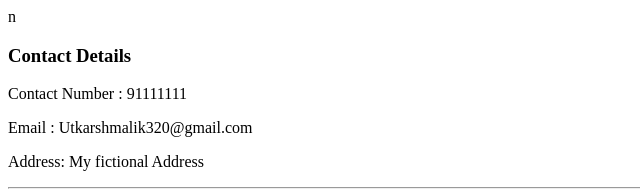
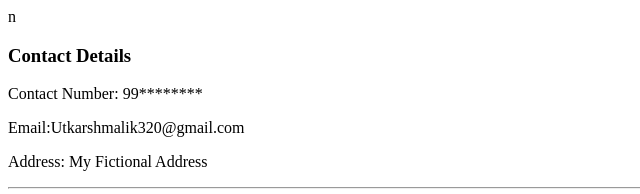
Before and after one commit to utkarshmalik320/Personal-Website, a plain HTML site: page Contact-us.html in a window 1280 px wide. Shown: the top 194 px of the page, 0-640 px from the left. Drawn offline with Linux system fonts and the light colour scheme.

Commit message:
Update Contact-us.html

```diff
--- a/Contact-us.html
+++ b/Contact-us.html
@@ -6,9 +6,9 @@
   </head>n
   <body>
     <h3>Contact Details</h3>
-    <p>Contact Number : 91111111  </p>
-    <p>Email : Utkarshmalik320@gmail.com</p>
-    <p>Address: My fictional Address</p>
+    <p>Contact Number: 99********</p>
+    <p>Email:Utkarshmalik320@gmail.com</p>
+    <p>Address: My Fictional Address</p>
      <hr>
     <form  action="mailto:Utkarshmalik320@gmail.com"   method="post" enctype="text/plain">
       <label>Your Name:</label>
```
